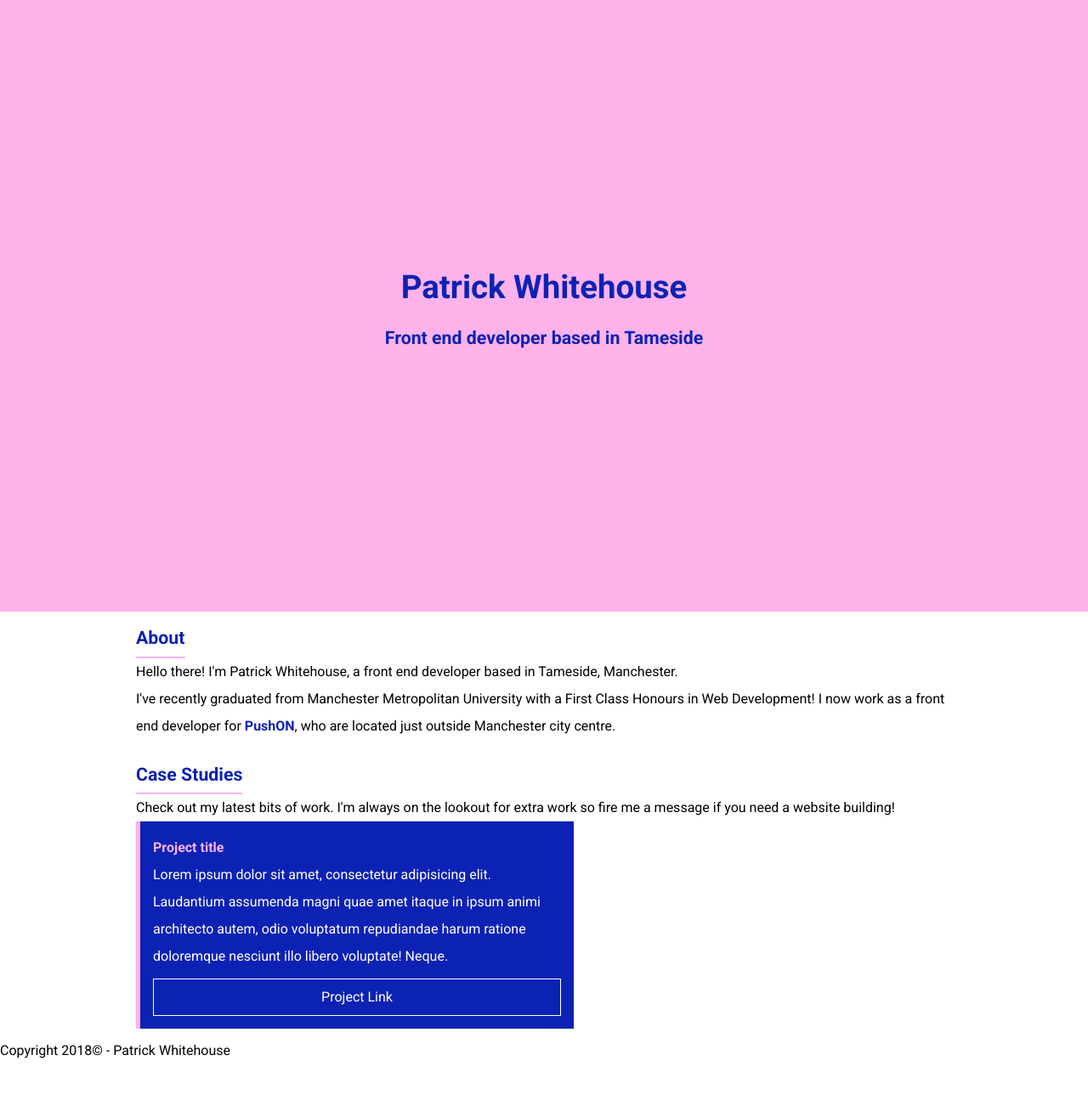
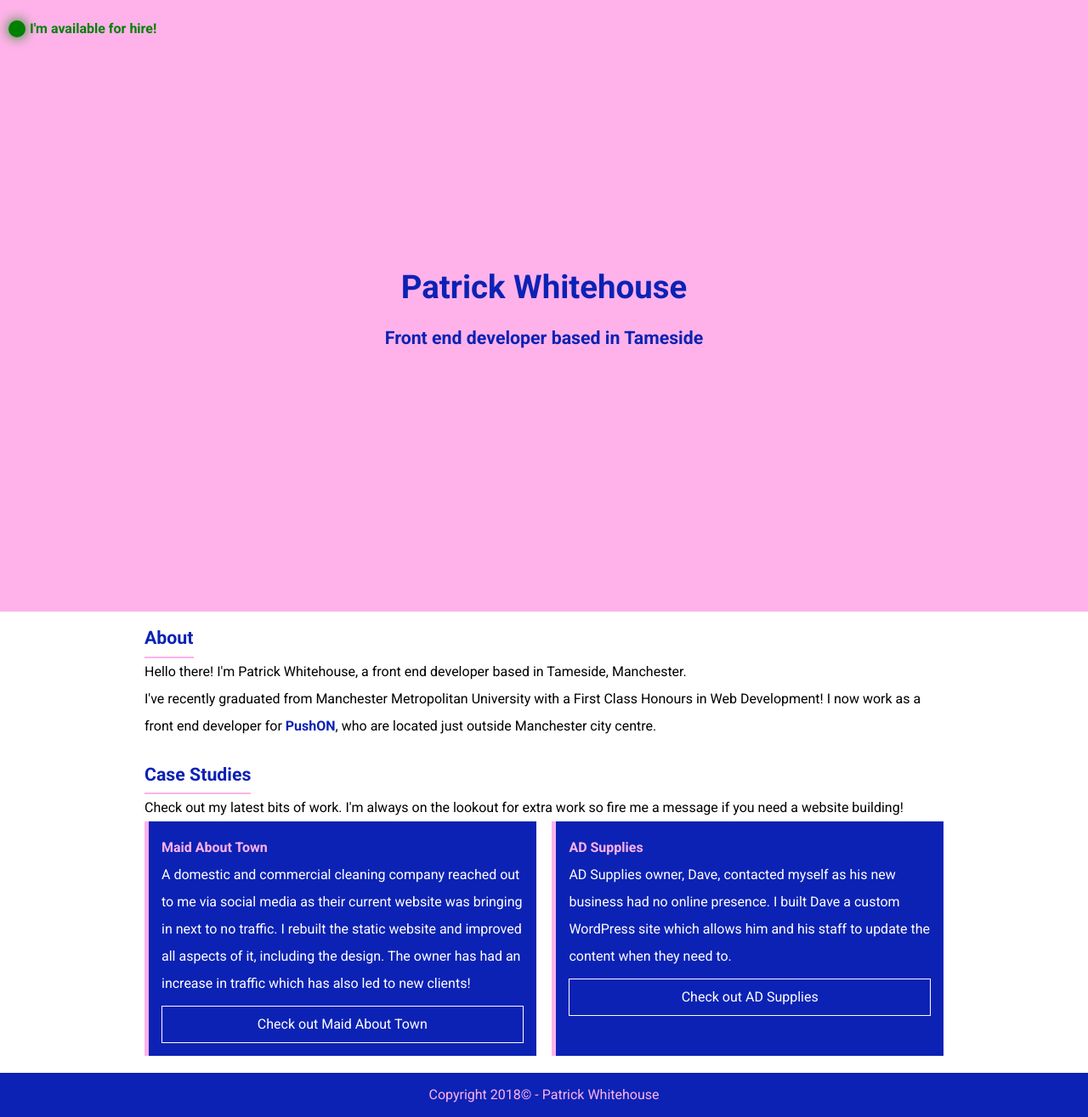
Before and after one commit to PatrickWhitehouse/Old-portfolio, a Jekyll site: the page built from index.html, in a window 1280 px wide. Shown: the whole page at 85% size. Built offline with Jekyll 4.4.1, drawn with Linux system fonts in a browser that asks for light colours; before the commit the page ends 1253 px from its top, so only the background shows below that.

Commit message:
add hire me

```diff
--- a/_scss/_home.scss
+++ b/_scss/_home.scss
@@ -1,35 +1,83 @@
+// Hire me
+.hire-me {
+  position: absolute;
+  left: 10px;
+  animation-name: move;
+  animation-duration: 2s;
+  animation-iteration-count: infinite;
+  animation-direction: alternate;
+  color: green;
+  font-weight: 600;
+  @media only screen and (max-width: $screen__m){
+    left: 50%;
+    transform: translateX(-50%);
+  }
+}
+.hire-me-circle {
+  display: inline-block;
+  margin-right: $indent__s;
+  width: 20px;
+  height: 20px;
+  background-color: green;
+  border-radius: 50%;
+  animation-name: glow;
+  animation-duration: 2s;
+  animation-iteration-count: infinite;
+  animation-direction: alternate;
+  vertical-align: middle;
+}
+
+@keyframes glow {
+  from {
+    box-shadow: 0px 0px 20px green;
+  }
+  to {
+    box-shadow: 0px 0px 10px green;
+  }
+}
+
+@keyframes move {
+  from {
+    top: 10px;
+  }
+  to {
+    top: 25px;
+  }
+}
+
 // Hero
 
-.intro{
+.intro {
   height: 80vh;
   background: $orchid;
   color: $purple;
   text-align: center;
   display: flex;
-    align-items:center;
+  align-items: center;
   justify-content: center;
 }
 
 // Work
 
-.showcase{
+.showcase {
   display: flex;
   flex-wrap: wrap;
+  justify-content: flex-start;
 }
-.project{
-    width: 50%;
+.project {
+  width: 49%;
   flex-grow: 0;
   background-color: $purple;
   color: white;
   padding: $indent__l;
   border-left: 5px solid $orchid;
 
-    .project__title{
+  .project__title {
     color: $orchid;
     font-weight: bold;
   }
 
-    a.project__link{
+  a.project__link {
     display: block;
     border: 1px solid white;
     text-align: center;
@@ -38,10 +86,20 @@
     margin-top: $indent__m;
     padding: $indent__s;
 
-            &:hover{
+    &:hover {
       background-color: $orchid;
       color: $purple;
       border-color: $orchid;
     }
   }
+  &:nth-of-type(odd) {
+    margin-right: 2%;
   }
+  @media only screen and (max-width: $screen__m) {
+    width: 100%;
+    margin-bottom: $indent__m;
+    &:nth-of-type(odd) {
+      margin-right: 0;
+    }
+  }
+}
--- a/_scss/_variables.scss
+++ b/_scss/_variables.scss
@@ -4,19 +4,23 @@ $orchid: #ffb2ea;
 $purple: #0c22b4;
 $grey: #eee;
 
-
 // Fonts
 
-@import url('https://fonts.googleapis.com/css?family=Roboto:400,700');
-$font-sans: 'Roboto', sans-serif;
+@import url("https://fonts.googleapis.com/css?family=Roboto:400,700");
+$font-sans: "Roboto", sans-serif;
 
 $font-base: 16px;
 $font-l: 1.333rem;
 $font-xl: 2.4rem;
-
 
 // Spacing variables
 
 $indent__s: 5px;
 $indent__m: 10px;
 $indent__l: 15px;
+
+// Screen sizes
+
+$screen__s: 640px;
+$screen__m: 768px;
+$screen__l: 960px;
--- a/_scss/main.scss
+++ b/_scss/main.scss
@@ -1,9 +1,22 @@
+* {
+  box-sizing: border-box;
+}
 @import "variables";
 @import "typography";
 @import "home";
-
-.wrapper{
-    max-width: 960px;
-    margin: 0 auto;
-    padding: $indent__m;
+::selection {
+  background: $orchid;
+  color: $purple;
 }
+.wrapper {
+  max-width: 960px;
+  margin: 0 auto;
+  padding: $indent__m;
+}
+footer {
+  text-align: center;
+  color: $orchid;
+  background: $purple;
+  padding: $indent__m;
+  margin-top: $indent__m;
+}
--- a/css/main.css
+++ b/css/main.css
@@ -1,4 +1,7 @@
 @import url("https://fonts.googleapis.com/css?family=Roboto:400,700");
+* {
+  box-sizing: border-box; }
+
 body {
   font-family: "Roboto", sans-serif;
   font-size: 16px;
@@ -33,6 +36,66 @@ a:hover {
 a:focus {
   outline: 1px solid #0c22b4; }
 
+.hire-me {
+  position: absolute;
+  left: 10px;
+  -webkit-animation-name: move;
+          animation-name: move;
+  -webkit-animation-duration: 2s;
+          animation-duration: 2s;
+  -webkit-animation-iteration-count: infinite;
+          animation-iteration-count: infinite;
+  -webkit-animation-direction: alternate;
+          animation-direction: alternate;
+  color: green;
+  font-weight: 600; }
+  @media only screen and (max-width: 768px) {
+    .hire-me {
+      left: 50%;
+      -webkit-transform: translateX(-50%);
+              transform: translateX(-50%); } }
+
+.hire-me-circle {
+  display: inline-block;
+  margin-right: 5px;
+  width: 20px;
+  height: 20px;
+  background-color: green;
+  border-radius: 50%;
+  -webkit-animation-name: glow;
+          animation-name: glow;
+  -webkit-animation-duration: 2s;
+          animation-duration: 2s;
+  -webkit-animation-iteration-count: infinite;
+          animation-iteration-count: infinite;
+  -webkit-animation-direction: alternate;
+          animation-direction: alternate;
+  vertical-align: middle; }
+
+@-webkit-keyframes glow {
+  from {
+    box-shadow: 0px 0px 20px green; }
+  to {
+    box-shadow: 0px 0px 10px green; } }
+
+@keyframes glow {
+  from {
+    box-shadow: 0px 0px 20px green; }
+  to {
+    box-shadow: 0px 0px 10px green; } }
+
+@-webkit-keyframes move {
+  from {
+    top: 10px; }
+  to {
+    top: 25px; } }
+
+@keyframes move {
+  from {
+    top: 10px; }
+  to {
+    top: 25px; } }
+
 .intro {
   height: 80vh;
   background: #ffb2ea;
@@ -49,10 +112,12 @@ a:focus {
   display: -ms-flexbox;
   display: flex;
   -ms-flex-wrap: wrap;
-      flex-wrap: wrap; }
+      flex-wrap: wrap;
+  -ms-flex-pack: start;
+      justify-content: flex-start; }
 
 .project {
-  width: 50%;
+  width: 49%;
   -ms-flex-positive: 0;
       flex-grow: 0;
   background-color: #0c22b4;
@@ -74,8 +139,31 @@ a:focus {
       background-color: #ffb2ea;
       color: #0c22b4;
       border-color: #ffb2ea; }
+  .project:nth-of-type(odd) {
+    margin-right: 2%; }
+  @media only screen and (max-width: 768px) {
+    .project {
+      width: 100%;
+      margin-bottom: 10px; }
+      .project:nth-of-type(odd) {
+        margin-right: 0; } }
+
+::-moz-selection {
+  background: #ffb2ea;
+  color: #0c22b4; }
+
+::selection {
+  background: #ffb2ea;
+  color: #0c22b4; }
 
 .wrapper {
   max-width: 960px;
   margin: 0 auto;
   padding: 10px; }
+
+footer {
+  text-align: center;
+  color: #ffb2ea;
+  background: #0c22b4;
+  padding: 10px;
+  margin-top: 10px; }
--- a/index.html
+++ b/index.html
@@ -3,6 +3,9 @@ layout: default
 title: Patrick Whitehouse - Front end developer based in Tameside
 description: The portfolio of Tameside based front end developer, Patrick Whitehouse. Explore his work and have a read of his blog posts.
 ---
+{% if site.hire-me %}
+<span class="hire-me"><span class="hire-me-circle"></span>I'm available for hire!</span>
+{% endif %}
 <section class="intro">
   <div class="intro__content">
     <h1>Patrick Whitehouse</h1>
@@ -13,19 +16,24 @@ description: The portfolio of Tameside based front end developer, Patrick Whiteh
   <div class="wrapper">
     <h3>About</h3>
     <p>Hello there! I'm Patrick Whitehouse, a front end developer based in Tameside, Manchester.</p>
-    <p>I've recently graduated from Manchester Metropolitan University with a First Class Honours in Web Development! I now work as a front end developer for <a href="https://pushon.co.uk" target="_blank">PushON</a>, who are located just outside Manchester city centre.</p>
+    <p>I've recently graduated from Manchester Metropolitan University with a First Class Honours in Web Development! I
+      now work as a front end developer for <a href="https://pushon.co.uk" target="_blank">PushON</a>, who are located
+      just outside Manchester city centre.</p>
   </div>
 </section>
 <section class="case-studies">
   <div class="wrapper">
     <h3>Case Studies</h3>
-    <p>Check out my latest bits of work. I'm always on the lookout for extra work so fire me a message if you need a website building!</p>
+    <p>Check out my latest bits of work. I'm always on the lookout for extra work so fire me a message if you need a
+      website building!</p>
     <div class="showcase">
+      {% for project in site.data.work %}
       <div class="project">
-        <span class="project__title">Project title</span>
-        <p class="project__excerpt">Lorem ipsum dolor sit amet, consectetur adipisicing elit. Laudantium assumenda magni quae amet itaque in ipsum animi architecto autem, odio voluptatum repudiandae harum ratione doloremque nesciunt illo libero voluptate! Neque.</p>
-        <a href="#" class="project__link">Project Link</a>
+        <span class="project__title">{{project.name}}</span>
+        <p class="project__excerpt">{{project.desc}}</p>
+        <a href="{{project.url}}" class="project__link" target="_blank">Check out {{project.name}}</a>
       </div>
+      {% endfor %}
     </div>
   </div>
 </section>
```
Also changed, not shown: 1 other file. Lines whose indentation alone changed are shown as unchanged.
